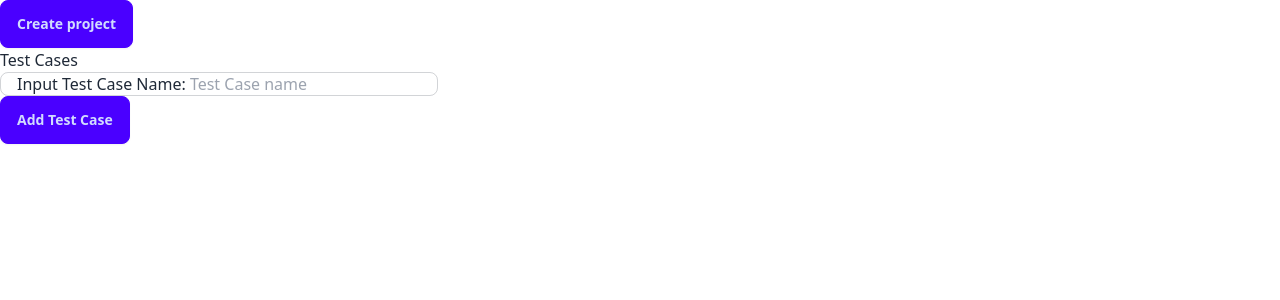
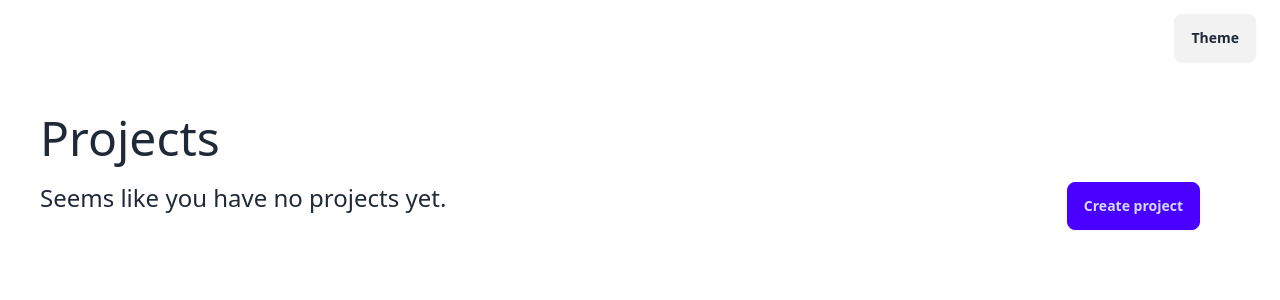
Before and after one commit to MrPuls/nexus, a Vue app: page /projects in a window 1280 px wide. Shown: the top 300 px of the page. Built offline with nearby package versions, Linux system fonts and the light colour scheme.

Commit message:
feat: added kinda sorta main page. Also added projects render as a list and added routing to the project page by id

```diff
--- a/src/App.vue
+++ b/src/App.vue
@@ -1,8 +1,11 @@
 <script setup>
-import NavBar from "./components/navBar/NavBar.vue";
+import ThemeController from "./components/themeController/ThemeController.vue";
 </script>
 
 <template>
+  <div class="flex justify-end pr-5 pt-2.5 pb-2">
+    <ThemeController />
+  </div>
   <router-view />
 </template>
 
--- a/src/components/home/HomeView.vue
+++ b/src/components/home/HomeView.vue
@@ -6,12 +6,18 @@
   <div class="hero bg-base-200 min-h-screen">
     <div class="hero-content text-center">
       <div class="max-w-md">
-        <h1 class="text-5xl font-bold">Welcome to Nexus</h1>
+        <h1 class="text-5xl font-bold">
+          Welcome to Nexus
+        </h1>
         <p class="py-6">
-          Provident cupiditate voluptatem et in. Quaerat fugiat ut assumenda excepturi exercitationem
-          quasi. In deleniti eaque aut repudiandae et a id nisi.
+          All-in-one TMS.
         </p>
-        <button class="btn btn-primary">Get Started</button>
+        <router-link
+          to="/projects"
+          class="btn btn-primary"
+        >
+          Go to projects
+        </router-link>
       </div>
     </div>
   </div>
--- /dev/null
+++ b/src/components/home/projects/ProjectsView.vue
@@ -0,0 +1,18 @@
+<script setup>
+import ProjectList from "./createProject/ProjectList.vue";
+
+</script>
+
+<template>
+  <div class="flex pt-10 pl-10">
+    <div class="flex">
+      <h1 class="text-5xl font-sans">
+        Projects
+      </h1>
+    </div>
+  </div>
+  <ProjectList />
+</template>
+
+<style scoped>
+</style>
--- a/src/components/projects/CreateProjectModal.vue
+++ b/src/components/home/projects/createProject/CreateProjectModal.vue
@@ -3,32 +3,45 @@ import { ref } from 'vue';
 
 const name = ref('');
 const description = ref('');
+const projectArray = ref([]);
+const projID = ref(0)
 
+function addProject(project) {
+  projectArray.value.push(project);
+}
+
+const emit = defineEmits(['formSubmit'])
+
+// TODO: Add ID for it to be routed later
 function submitForm () {
-  console.log('Form submitted:', { name: name.value, email: description.value });
+  const filledForm = { name: name.value, description: description.value, id: projID.value}
+  console.log('Form submitted:', filledForm);
   // Add your form submission logic here
   // Reset form fields
-  name.value = '';
-  description.value = '';
+  addProject(filledForm)
+  emit('formSubmit', filledForm)
+}
+
+function incrementID() {
+  projID.value ++
 }
 
 function clearForm() {
   // Reset form fields
   name.value = '';
   description.value = '';
+  incrementID()
 }
 
 </script>
 
 <template>
-  <div>
-    <!-- Button to open the modal -->
+  <div class="flex pr-20">
     <label
       for="my-modal"
       class="btn btn-primary"
+      @click="clearForm"
     >Create project</label>
-
-    <!-- Modal -->
     <input
       id="my-modal"
       type="checkbox"
--- /dev/null
+++ b/src/components/home/projects/createProject/ProjectList.vue
@@ -0,0 +1,63 @@
+<script setup>
+import CreateProjectModal from "./CreateProjectModal.vue";
+import {ref} from "vue";
+
+defineEmits([
+    'formSubmit'
+])
+/** @type ref[T] **/
+const projects = ref([]);
+
+
+// TODO: Ar some point this should be
+function renderProjects(projectArray) {
+  console.log("Emit Received, projects pulled from backend", projectArray)
+  projects.value.push(projectArray)
+}
+
+
+</script>
+
+<template>
+  <div class="flex justify-between pl-10 pt-5">
+    <div>
+      <h1
+        v-if="projects.length === 0"
+        class="text-2xl font-sans"
+      >
+        Seems like you have no projects yet.
+      </h1>
+      <div
+        v-else
+        class="flex flex-row flex-wrap gap-4"
+      >
+        <div
+          v-for="project in projects"
+          :key="project.id"
+          class="flex "
+        >
+          <router-link
+            :to="{ name: 'ProjectDetails', params: { id: project.id } }"
+            class="card bg-base-100 w-96 shadow-xl hover:scale-105 hover:shadow-2xl ease-in-out transition duration-300 text-left cursor-pointer"
+          >
+            <div class="card-body">
+              <h2 class="card-title">
+                {{ project.name }}
+              </h2>
+              <p>{{ project.description }}</p>
+            </div>
+          </router-link>
+        </div>
+      </div>
+    </div>
+    <div>
+      <CreateProjectModal
+        @form-submit="renderProjects"
+      />
+    </div>
+  </div>
+</template>
+
+<style scoped>
+
+</style>
--- a/src/components/navBar/NavBar.vue
+++ b/src/components/navBar/NavBar.vue
@@ -1,6 +1,6 @@
 <script setup>
 import HamburgerMenu from "../hamburgerMenu/HamburgerMenu.vue";
-import ThemeController from "../themeControllerDarkMode/ThemeController.vue";
+import ThemeController from "../themeController/ThemeController.vue";
 import NavBarMenu from "./navBarMenu/NavbarMenu.vue";
 </script>
 
--- a/src/components/projects/ProjectsView.vue
+++ /dev/null
@@ -1,60 +0,0 @@
-<script setup>
-import { ref } from 'vue'
-import CreateProjectModal from "./CreateProjectModal.vue";
-/** @type {ref[list]} **/
-const testCasesList = ref([])
-
-/** @type {ref[string]} **/
-const currentTestCase = ref('')
-
-function addTestCase() {
-  /* Add test case to the list */
-  testCasesList.value.push(currentTestCase.value)
-  currentTestCase.value = ''
-}
-
-function createProject() {
-  /* Create project */
-  console.log('Project created')
-}
-</script>
-
-<template>
-  <div>
-    <CreateProjectModal />
-    <h1>Test Cases</h1>
-    <div>
-      <ul>
-        <li
-          v-for="testCase in testCasesList"
-          :key="testCase"
-        >
-          {{ testCase }}
-        </li>
-      </ul>
-    </div>
-    <div>
-      <label class="input input-bordered w-full max-w-xs">
-        Input Test Case Name:
-        <input
-          v-model="currentTestCase"
-          type="text"
-          class="grow"
-          placeholder="Test Case name"
-        >
-      </label>
-    </div>
-    <div>
-      <button
-        class="btn btn-primary"
-        @click="addTestCase"
-      >
-        Add Test Case
-      </button>
-    </div>
-  </div>
-</template>
-
-<style scoped>
-
-</style>
--- /dev/null
+++ b/src/components/projects/projectsHome/projectHome.vue
@@ -0,0 +1,13 @@
+<script setup>
+
+</script>
+
+<template>
+  <div>
+    Nothing to see here, yet...
+  </div>
+</template>
+
+<style scoped>
+
+</style>
--- a/src/main.js
+++ b/src/main.js
@@ -7,6 +7,6 @@ import router from './router'
 const pinia = createPinia()
 
 createApp(App)
+    .use(pinia)
     .use(router)
-    .use(pinia)
     .mount('#app')
--- a/src/router.js
+++ b/src/router.js
@@ -1,12 +1,14 @@
 import { createRouter, createWebHistory } from 'vue-router'
 import AboutView from "./components/aboutPage/AboutView.vue";
-import ProjectsView from "./components/projects/ProjectsView.vue";
+import ProjectsView from "./components/home/projects/ProjectsView.vue";
 import Home from "./components/home/HomeView.vue";
+import ProjectHome from "./components/projects/projectsHome/projectHome.vue";
 
 const routes = [
     { path: '/', component: Home },
     { path: '/about', component: AboutView },
-    {path: '/projects', component: ProjectsView}
+    {path: '/projects', component: ProjectsView},
+    {path: '/projects/:id', component: ProjectHome, name:"ProjectDetails"}
 ]
 
 const router = createRouter({
--- /dev/null
+++ b/src/utils/testCases/createtestCase.js
@@ -0,0 +1,20 @@
+import {ref} from "vue";
+
+/** @type {ref[list]} **/
+const testCasesList = ref([])
+
+/** @type {ref[string]} **/
+const currentTestCase = ref('')
+
+function addTestCase() {
+    /* Add test case to the list */
+    testCasesList.value.push(currentTestCase.value)
+    currentTestCase.value = ''
+}
+
+function createProject() {
+    /* Create project */
+    console.log('Project created')
+}
+
+export {testCasesList, currentTestCase, addTestCase, createProject}
```
Also changed, not shown: src/components/themeController/ThemeController.vue (renamed from src/components/themeControllerDarkMode/ThemeController.vue).
